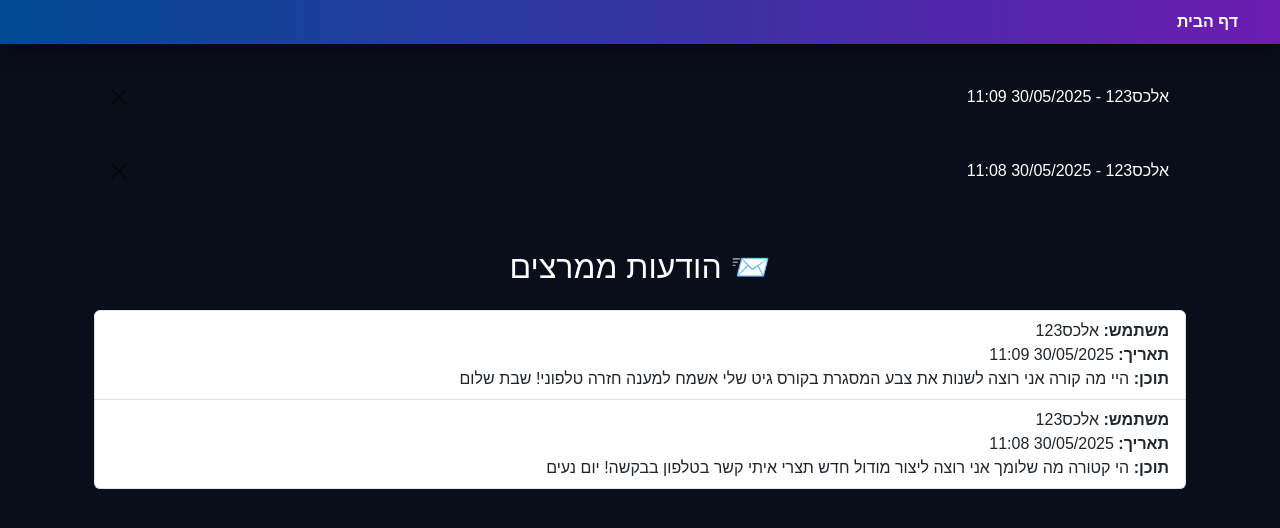
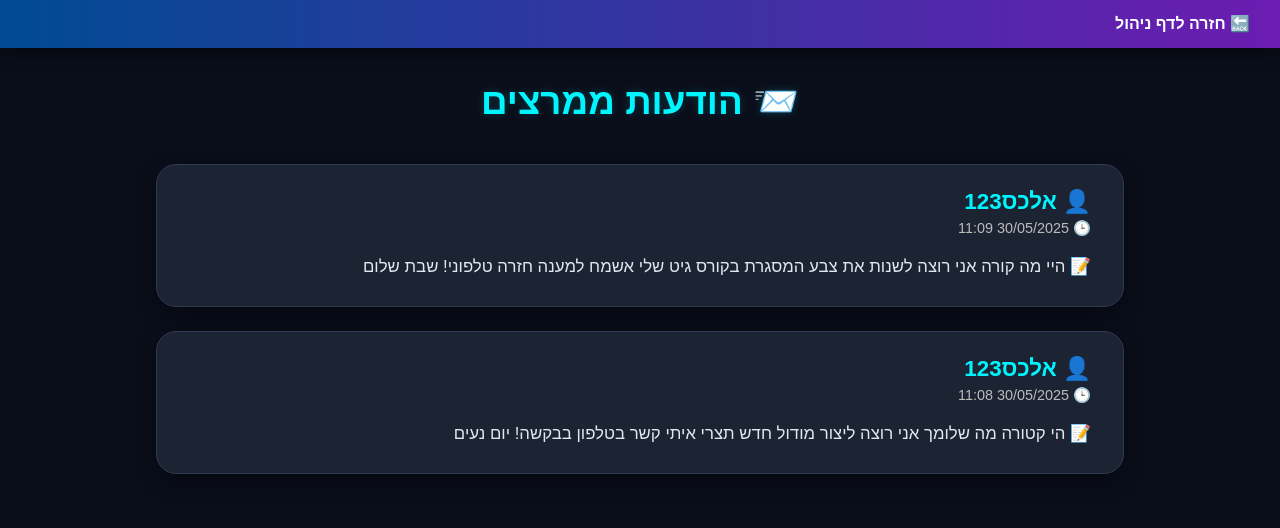
Before and after one commit to KeturahS/CICD_UNLOCKED, a Django app: page /admin_page/lecturer-messages/ in a window 1280 px wide. Shown: the top 528 px of the page. Run offline with Django 5.2, Linux system fonts and the light colour scheme; a user stored in the database is signed in; data comes from the database, SQL or seed files in the repository; both versions use the stored data as it was after the commit; some libraries are stand-ins or nearby versions.

Commit message:
fixes for sprint 3

```diff
--- a/CICD__UNLOCKED/App_SetUp/templates/base.html
+++ b/CICD__UNLOCKED/App_SetUp/templates/base.html
@@ -51,13 +51,14 @@
 <body>
 <div class="navbar">
     <div>
-        <a href="{% url 'student' %}">דף הבית</a>
+
         {% if request.user.is_authenticated and request.user.is_lecturer %}
+            <a href="{% url 'lecturer' %}">חזרה לדף המרצה</a>
             <a href="{% url 'lecturer_profile' %}">פרופיל מרצה</a>
             <a href="{% url 'view_module_ratings' %}">דירוגי לומדות</a>
             <a href="{% url 'send_private_message' %}">שליחת הודעה</a>
         {% elif request.user.is_authenticated and request.user.is_student %}
-
+            <a href="{% url 'student' %}">דף הבית</a>
             <a href="{% url 'contact_us' %}">צור קשר עם צוות האתר</a>
 
             <a href="{% url 'student_progress' %}">התקדמות בלמידה</a>
--- a/CICD__UNLOCKED/App_SetUp/templates/messages/view_lecturer_messages.html
+++ b/CICD__UNLOCKED/App_SetUp/templates/messages/view_lecturer_messages.html
@@ -1,23 +1,128 @@
-{% extends 'base.html' %}
+<!DOCTYPE html>
+<html lang="he" dir="rtl">
+<head>
+    <meta charset="UTF-8">
+    <title>הודעות ממרצים</title>
+    <link rel="stylesheet" href="https://cdn.jsdelivr.net/npm/bootstrap@5.3.0/dist/css/bootstrap.rtl.min.css">
+    <style>
+        body {
+            background-color: #0a0e1a;
+            color: white;
+            font-family: 'Assistant', sans-serif;
+        }
 
-{% block title %}הודעות ממרצים{% endblock %}
+        /* סרגל עליון */
+        .navbar-custom {
+            background: linear-gradient(to right, #004b93, #6c1cb1);
+            padding: 12px 30px;
+            box-shadow: 0 4px 20px rgba(0,0,0,0.5);
+            display: flex;
+            justify-content: flex-start;
+            align-items: center;
+        }
 
-{% block content %}
-<div class="container mt-5">
-    <h2 class="mb-4 text-center">📨 הודעות ממרצים</h2>
+        .navbar-custom a {
+            color: white;
+            font-weight: bold;
+            font-size: 1rem;
+            text-decoration: none;
+            transition: color 0.3s ease;
+        }
+
+        .navbar-custom a:hover {
+            color: #00f6ff;
+        }
+
+        /* תוכן העמוד */
+        .message-container {
+            direction: rtl;
+            max-width: 1000px;
+            margin: 0 auto;
+            padding: 2rem 1rem;
+        }
+
+        .message-title {
+            color: #00f6ff;
+            font-weight: 800;
+            font-size: 2.3rem;
+            text-align: center;
+            margin-bottom: 2.5rem;
+            text-shadow: 0 0 8px rgba(0, 246, 255, 0.2);
+        }
+
+        .card.custom-message-card {
+            background-color: #1c2333;
+            border-radius: 20px;
+            padding: 1.5rem 2rem;
+            color: #ffffff;
+            position: relative;
+            border: 1px solid #2f3a55;
+            box-shadow: 0 8px 22px rgba(0, 0, 0, 0.4);
+            transition: transform 0.2s ease-in-out, box-shadow 0.2s ease-in-out;
+        }
+
+        .card.custom-message-card:hover {
+            transform: translateY(-3px);
+            box-shadow: 0 12px 28px rgba(0, 0, 0, 0.6);
+        }
+
+        .card-title {
+            color: #00f6ff;
+            font-size: 1.4rem;
+            font-weight: bold;
+            margin-bottom: 0.5rem;
+        }
+
+        .card-subtitle {
+            color: #bbbbbb;
+            font-size: 0.9rem;
+        }
+
+        .card-text {
+            margin-top: 1rem;
+            font-size: 1.05rem;
+            color: #e2e6f3;
+            line-height: 1.7;
+        }
+
+        .empty-message {
+            background-color: #2d3348;
+            color: #ccc;
+            padding: 1rem;
+            border-radius: 12px;
+            text-align: center;
+            font-size: 1.1rem;
+        }
+    </style>
+</head>
+<body>
+
+<!-- סרגל עליון עם כפתור חזרה -->
+<div class="navbar-custom">
+    <a href="{% url 'admin' %}">🔙 חזרה לדף ניהול</a>
+</div>
+
+<!-- תוכן ההודעות -->
+<div class="message-container">
+    <h2 class="message-title">📨 הודעות ממרצים</h2>
 
     {% if messages %}
-        <ul class="list-group">
+        <div class="d-flex flex-column gap-4">
             {% for msg in messages %}
-                <li class="list-group-item">
-                    <strong>משתמש:</strong> {{ msg.sender.username }}<br>
-                    <strong>תאריך:</strong> {{ msg.timestamp|date:"d/m/Y H:i" }}<br>
-                    <strong>תוכן:</strong> {{ msg.content }}
-                </li>
+                <div class="card custom-message-card">
+                    <h5 class="card-title">👤 {{ msg.sender.username }}</h5>
+                    <h6 class="card-subtitle">🕒 {{ msg.timestamp|date:"d/m/Y H:i" }}</h6>
+                    <p class="card-text">📝 {{ msg.content }}</p>
+                </div>
             {% endfor %}
-        </ul>
+        </div>
     {% else %}
-        <div class="alert alert-info text-center">אין הודעות להצגה.</div>
+        <div class="empty-message mt-4">
+            אין הודעות להצגה.
+        </div>
     {% endif %}
 </div>
-{% endblock %}
+
+<script src="https://cdn.jsdelivr.net/npm/bootstrap@5.3.0/dist/js/bootstrap.bundle.min.js"></script>
+</body>
+</html>
--- a/CICD__UNLOCKED/App_SetUp/templates/view_module_ratings.html
+++ b/CICD__UNLOCKED/App_SetUp/templates/view_module_ratings.html
@@ -63,6 +63,6 @@
         {% endfor %}
     </table>
 
-    <a class="back-link" href="/">חזרה לדף הבית</a>
+    <a class="back-link" href="{% url 'lecturer' %}">חזרה לדף המרצה</a>
 </body>
 </html>
--- a/CICD__UNLOCKED/App_SetUp/views.py
+++ b/CICD__UNLOCKED/App_SetUp/views.py
@@ -1544,20 +1544,39 @@ def view_student_notes(request):
 @staff_member_required
 def run_tests(request):
     try:
-        messages.info(request, "מריץ בדיקות... אנא המתן.")
-        result = subprocess.run(['pytest'], capture_output=True, text=True)
+        # הרצת הבדיקות עם Django test runner – עבור אפליקציית App_SetUp
+        result = subprocess.run(
+            ['python', 'manage.py', 'test', 'App_SetUp.tests', '--verbosity=2'],
+            capture_output=True,
+            text=True,
+            cwd=os.getcwd()
+        )
 
         output = result.stdout + "\n" + result.stderr
 
+        # קביעת הודעה מתאימה בהתאם לתוצאה
         if "FAILED" in output or "ERROR" in output:
-            messages.warning(request, "הבדיקות הסתיימו, חלקן נכשלו או נזרקה שגיאה.")
+            status_message = "הבדיקות הסתיימו – חלקן נכשלו או נזרקה שגיאה."
+            status_type = "warning"
+            background_color = "#fff3cd"
         else:
-            messages.success(request, "הבדיקות הסתיימו בהצלחה. הכל תקין.")
-
-        return render(request, 'AdminPages/test_results.html', {'output': output})
+            status_message = "✅ הבדיקות הסתיימו בהצלחה. הכל תקין."
+            status_type = "success"
+            background_color = "#d1e7dd"
+
     except Exception as e:
-        messages.error(request, f"שגיאה בהרצת בדיקות: {e}")
-        return redirect('admin')
+        output = f"שגיאה בהרצת הבדיקות:\n{str(e)}"
+        status_message = "❌ שגיאה כללית בהרצת הבדיקות."
+        status_type = "danger"
+        background_color = "#f8d7da"
+
+    # מציגים את הפלט + הודעת סטטוס בדף התוצאות
+    return render(request, 'AdminPages/test_results.html', {
+        'output': output,
+        'background_color': background_color,
+        'status_message': status_message,
+        'status_type': status_type
+    })
 
 
 
```
Also changed, not shown: CICD__UNLOCKED/App_SetUp/templates/AdminPages/test_results.html (+100 -21 lines), CICD__UNLOCKED/App_SetUp/tests/test_modules_sections.py (+19 -16 lines), CICD__UNLOCKED/db.sqlite3.
